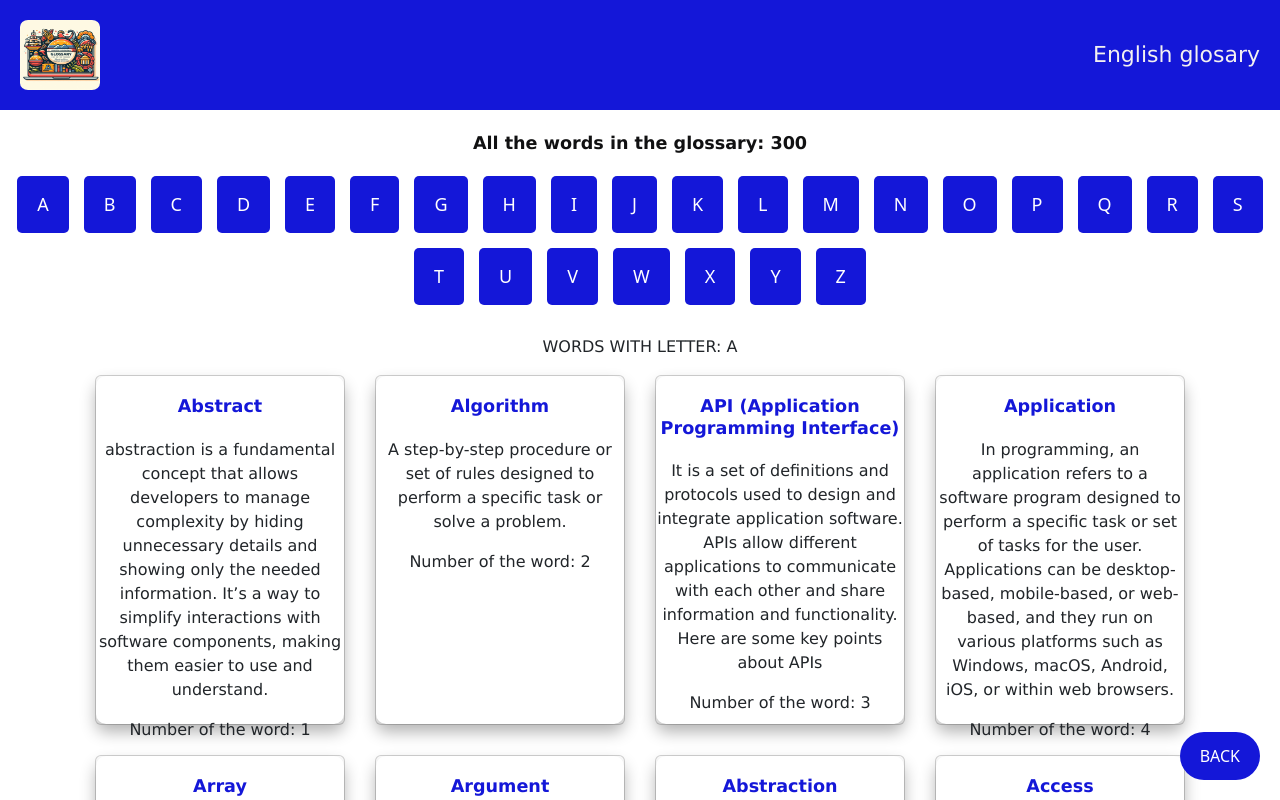
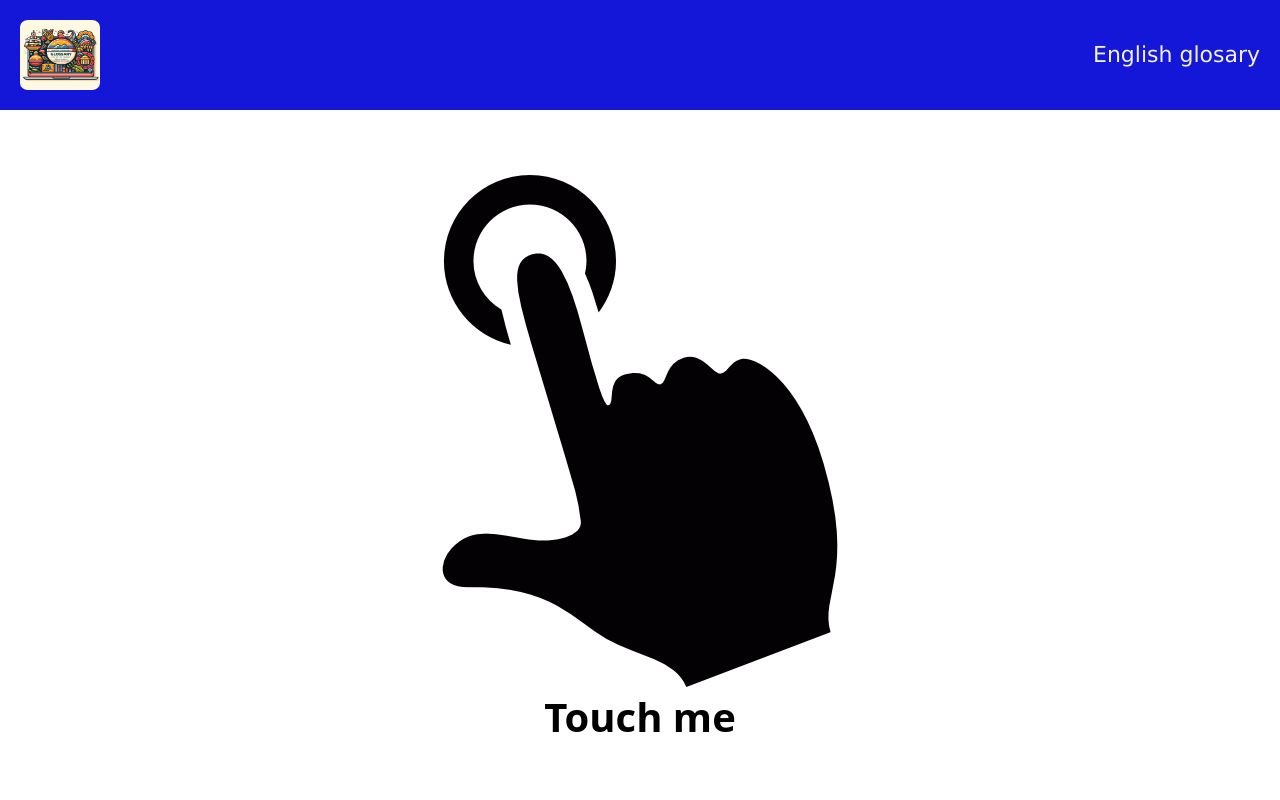
Before and after one commit to CXmiloxx/ingles_react, a React (Vite) app: page / in a window 1280 px wide. Shown: the top 800 px of the page. Built offline with nearby package versions, Linux system fonts and the light colour scheme.

Commit message:
Home agregado

```diff
--- a/src/components/body/Body.css
+++ b/src/components/body/Body.css
@@ -1,3 +1,26 @@
+.ContentHome{
+    display: flex;
+    justify-content: center;
+
+}
+
+.h1Home{
+    color: black;
+    font-weight: bold;
+    font-size: 40px;
+}
+
+.ContentHome button{
+    background: white;
+    border: none;
+    margin-top: 5%;
+
+}
+
+
+
+
+
 /* Estilos para el contenedor de las letras */
 .abecedario-container {
     display: flex;
--- a/src/components/body/Body.jsx
+++ b/src/components/body/Body.jsx
@@ -7,6 +7,7 @@ import icon from '../img/press-button.png';
 function Body() {
     const [resultados, setResultados] = useState([]); // Estado para almacenar los resultados de la búsqueda
     const [letraSeleccionada, setLetraSeleccionada] = useState(''); // Estado para almacenar la letra seleccionada
+
 
     // Funcion para buscar terminos que comiencen con la letra proporcionada
     const buscarTerminos = (letra) => {
@@ -85,8 +86,17 @@ function Body() {
         });
     };
 
+    const abrir =()=>{
+        document.querySelector('.body-container').removeAttribute('hidden');
+        document.querySelector('.ContentHome').setAttribute('hidden', true);
+    }
+
     return (
-        <div className="body-container">
+        <div>
+            <div className='ContentHome'>
+                <button onClick={abrir}><img src={icon} alt="" /><p className='h1Home'>Touch me</p></button>
+            </div>
+            <div className="body-container" hidden>
                 <p className="total-palabras">All the words in the glossary: {totalPalabras}</p>
                 <div className="abecedario-container">
                     {crearBotonesLetras()}
@@ -124,6 +134,7 @@ function Body() {
                 </div>
 
             </div>
+            </div>
         );
     }
 
```
Lines whose indentation alone changed are shown as unchanged.
